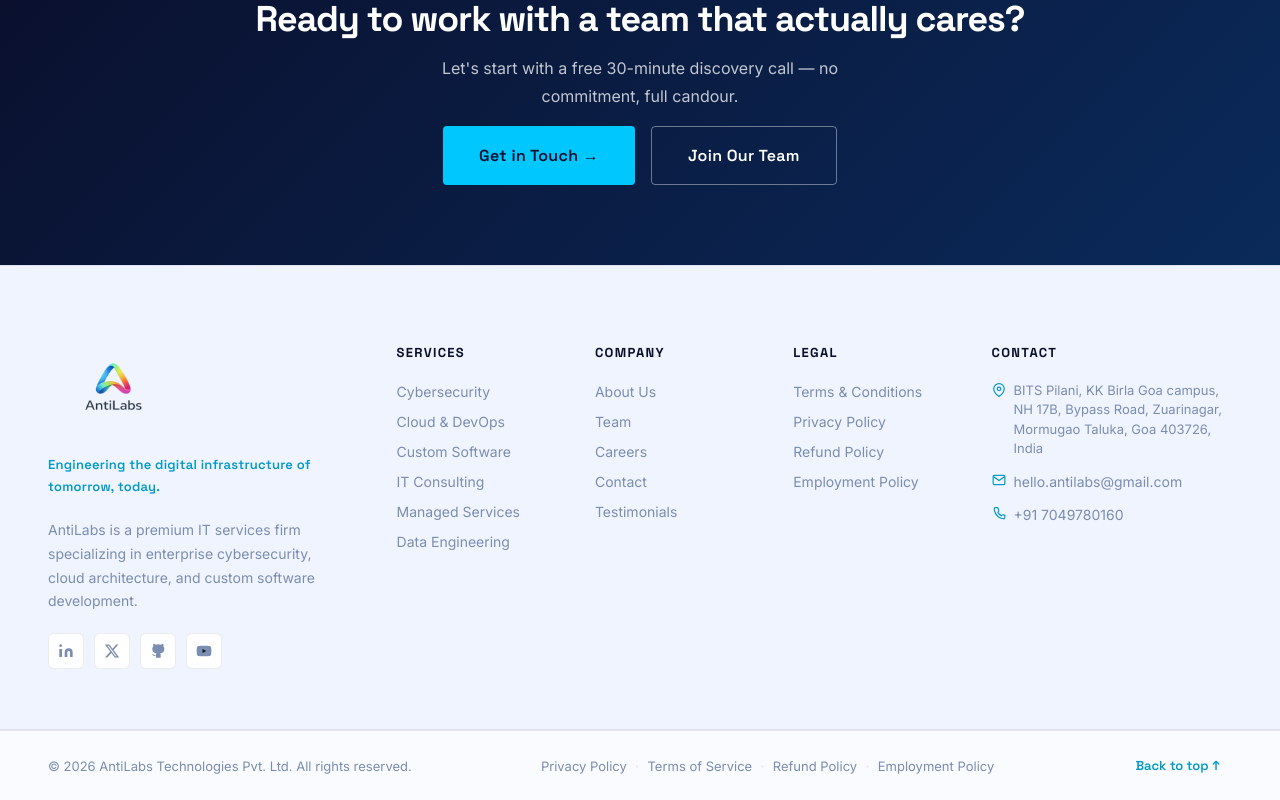
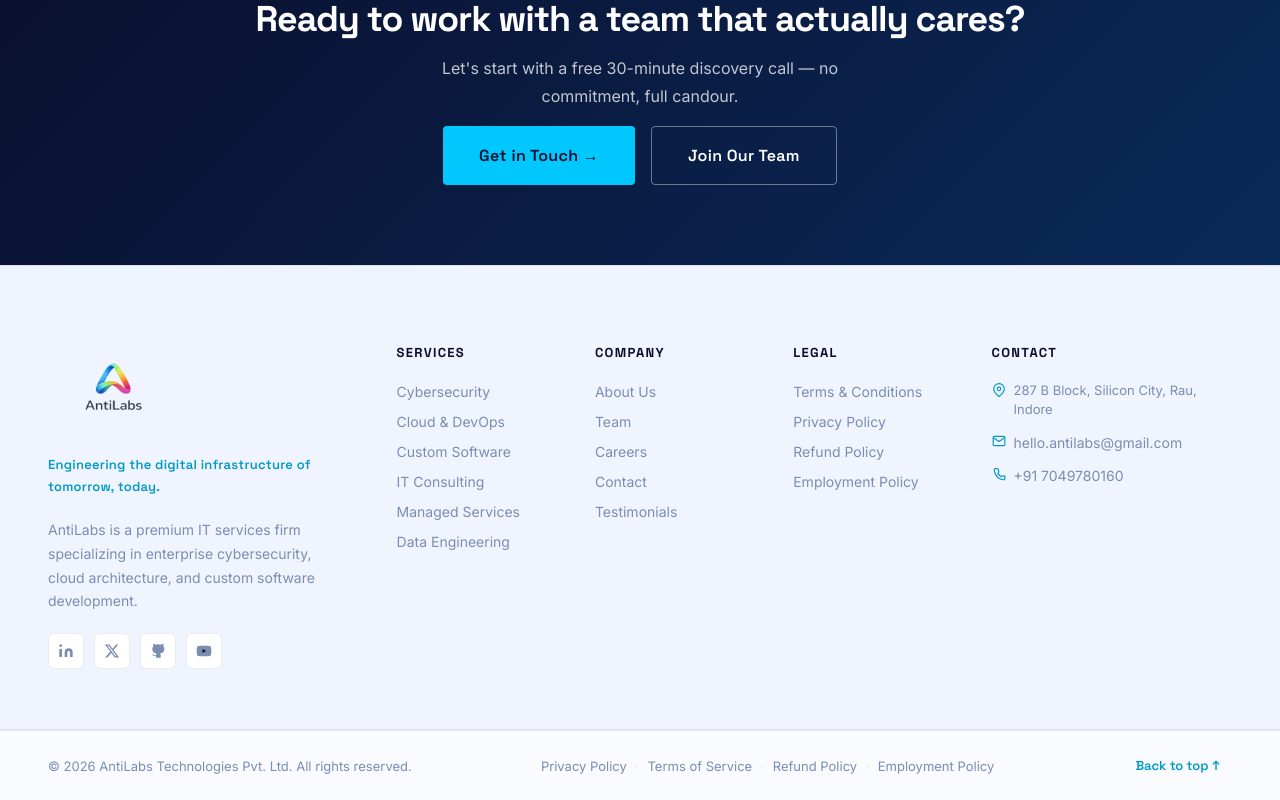
Before and after one commit to arya-5990/AntiLabs, a React (Vite) app: page /about in a window 1280 px wide. Shown: the part 2723-3523 px from the top of the page. Built offline with nearby package versions, Linux system fonts and the light colour scheme; no server answers.

Commit message:
feat: add Footer component with navigation links, social media, and contact information

```diff
--- a/src/components/Footer.jsx
+++ b/src/components/Footer.jsx
@@ -126,7 +126,7 @@
                                 <svg width="14" height="14" viewBox="0 0 24 24" fill="none" stroke="currentColor" strokeWidth="2">
                                     <path d="M21 10c0 7-9 13-9 13s-9-6-9-13a9 9 0 0118 0z" /><circle cx="12" cy="10" r="3" />
                                 </svg>
-                                <span>BITS Pilani, KK Birla Goa campus, NH 17B, Bypass Road, Zuarinagar, Mormugao Taluka, Goa 403726, India</span>
+                                <span>287 B Block, Silicon City, Rau, Indore</span>
                             </div>
                             <div className="footer__contact-item">
                                 <svg width="14" height="14" viewBox="0 0 24 24" fill="none" stroke="currentColor" strokeWidth="2">
```
